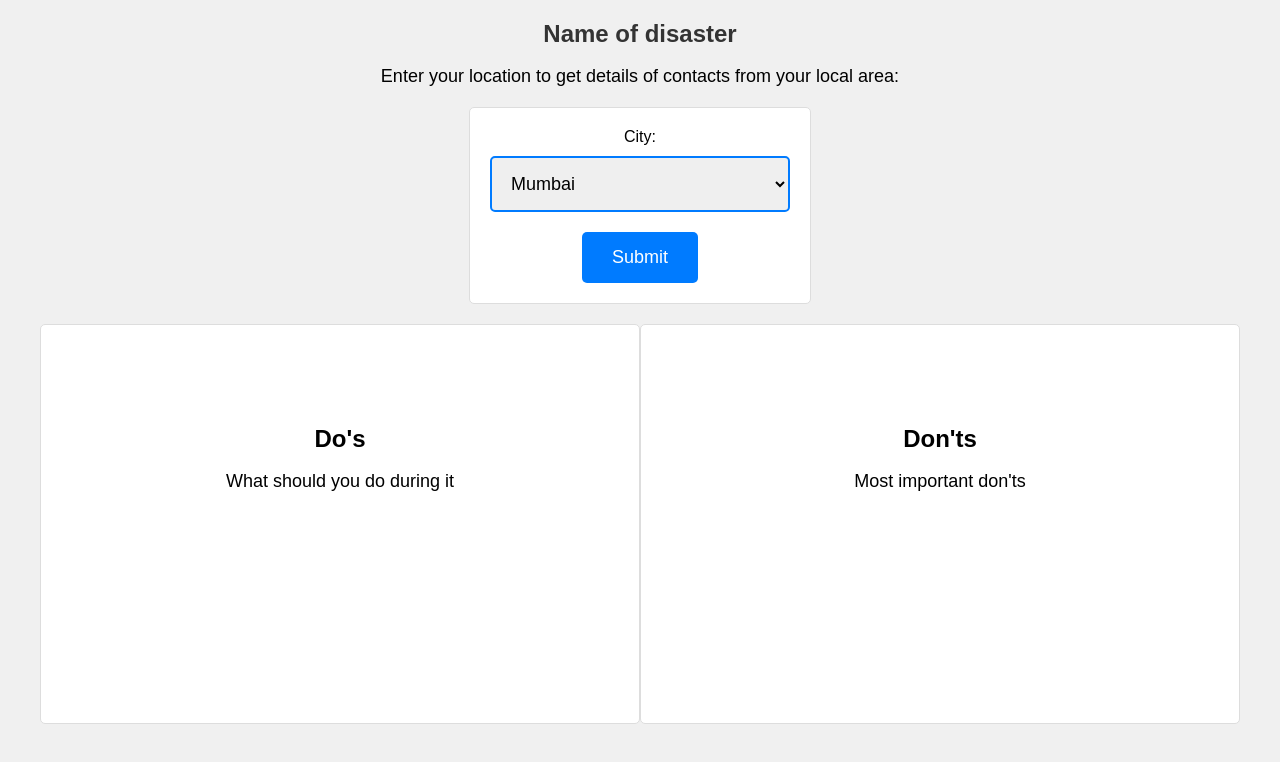
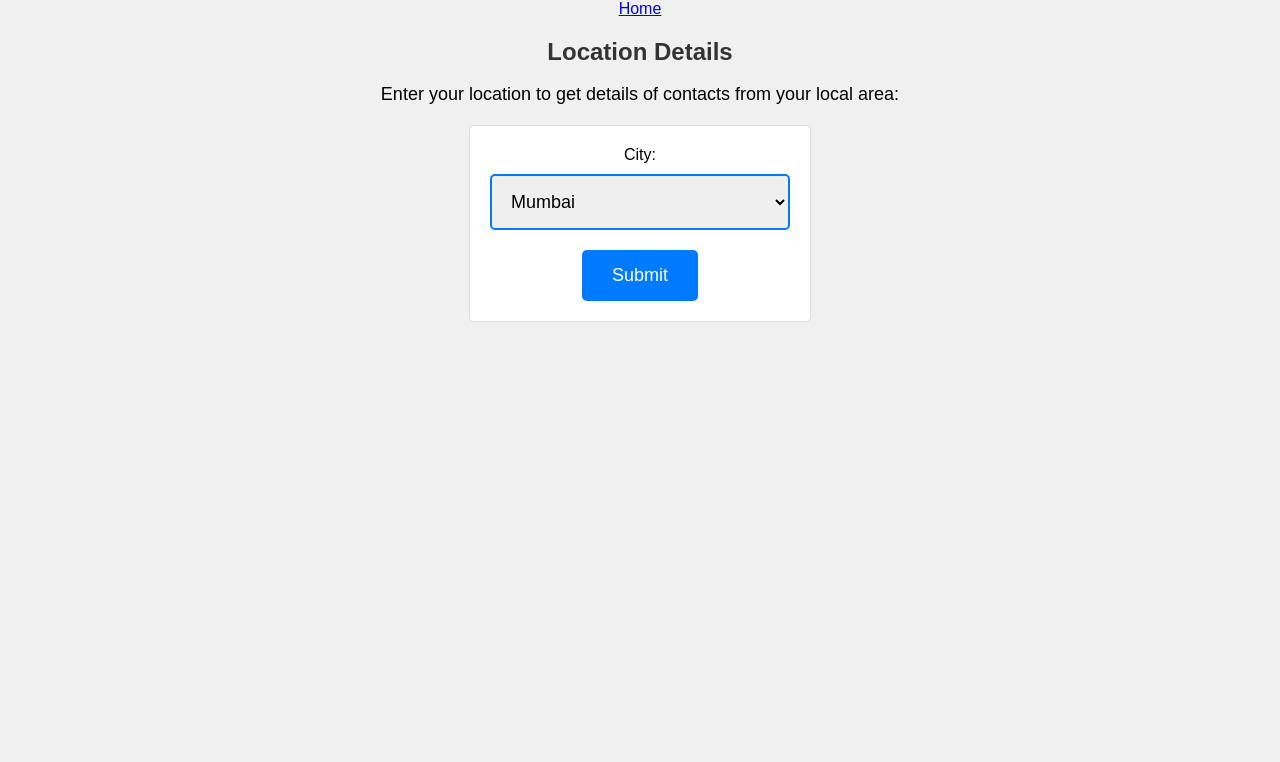
Before and after one commit to pavit15/Disaster-Management-Project, a plain HTML site: page dis1.html in a window 1280 px wide. Drawn offline with Linux system fonts and the light colour scheme.

Commit message:
Update dis1.html

```diff
--- a/dis1.html
+++ b/dis1.html
@@ -7,8 +7,11 @@
     <link rel="stylesheet" href="dis1.css">
 </head>
 <body>
-    <h1>Name of disaster</h1>
+
+        <a href="index.html" class="btn-home">Home</a>
+        <h1>Location Details</h1>
         <p>Enter your location to get details of contacts from your local area:</p>
+
         <form action="contact.html" method="post">
             <label for="city">City:</label>
             <select id="city" name="city">
@@ -20,15 +23,6 @@
             <input type="submit" value="Submit">
         </form>
 
-    <div class="cards-container">
-        <div class="card">
-            <h2>Do's</h2>
-            <p>What should you do during it</p>
-        </div>
-        <div class="card">
-            <h2>Don'ts</h2>
-            <p>Most important don'ts</p>
-        </div>
-    </div>
+
 </body>
 </html>
```
Lines whose indentation alone changed are shown as unchanged.
